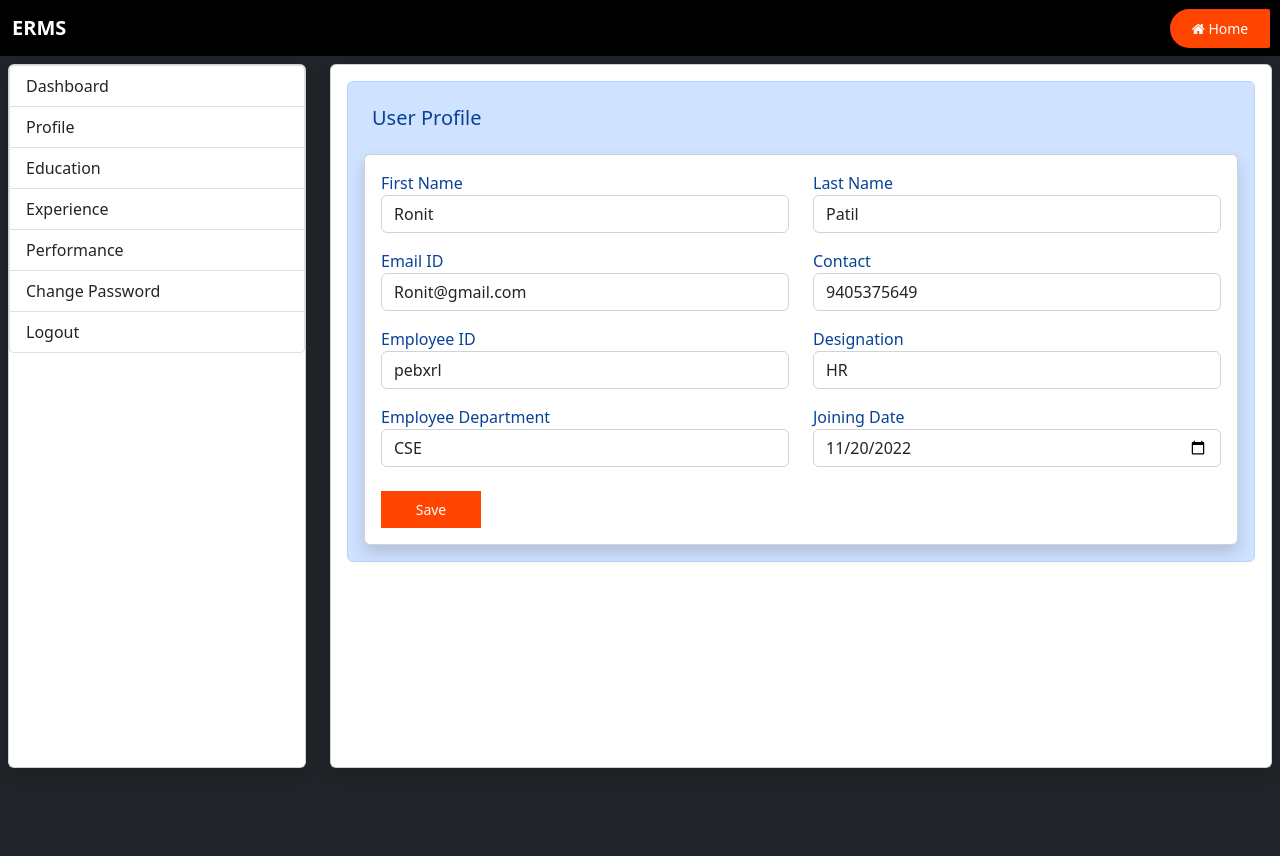
After one commit to PiyushThaware07/Employee-Record-Management-System, a Django app: template Applications/templates/apps/emp_profile.html in a window 1280 px wide. The commit adds this page. Run offline with Django 4.2, Linux system fonts and the light colour scheme; the template is opened without the code that fills it: values that come from a table or form of the project are taken from there, others are empty; data comes from the database, SQL or seed files in the repository; both versions use the stored data as it was after the commit.

Commit message:
Profile & Update Profile

```diff
--- a/Applications/models.py
+++ b/Applications/models.py
@@ -5,6 +5,10 @@ from django.contrib.auth.models import User
 class EmployeeDetail(models.Model):
     user = models.ForeignKey(User,on_delete=models.CASCADE)
     empcode = models.CharField(max_length=50)
+    emp_contact = models.CharField(max_length=13,null=True)
+    emp_designation = models.CharField(max_length=100,null=True)
+    emp_department = models.CharField(max_length=100,null=True)
+    emp_joinDate = models.CharField(max_length=100,null=True)
 
     def __str__(self):
         return f"{self.user.first_name} {self.user.last_name} / {self.user.username}"
--- a/Applications/templates/apps/emp_Interface.html
+++ b/Applications/templates/apps/emp_Interface.html
@@ -3,18 +3,27 @@
 {% block title %}Employee interface{% endblock title %}
 
 {% block content %}
+
+<style>
+    .col-md-3 .card .list-group .active
+    {
+        background-color:orangered !important;
+        border:0px !important;
+    }
+</style>
+
 <div class="container-fluid bg-dark p-2" style="width:100%;height:100%;">
     <div class="row">
         <div class="col-md-3">
             <div class="card shadow" style="height:88vh;">
                 <div class="list-group">
-                    <a href="" class="list-group-item list-group-item-action">Dashboard</a>
-                    <a href="" class="list-group-item list-group-item-action">Profile</a>
+                    <a href="{% url 'emp_Interface' %}" class="list-group-item list-group-item-action {% if request.path == "/emp_Interface" %}active{% endif %}">Dashboard</a>
+                    <a href="{% url 'emp_profile' %}" class="list-group-item list-group-item-action {% if request.path == "/emp_profile" %}active{% endif %}">Profile</a>
                     <a href="" class="list-group-item list-group-item-action">Education</a>
                     <a href="" class="list-group-item list-group-item-action">Experience</a>
                     <a href="" class="list-group-item list-group-item-action">Performance</a>
-                    <a href="{% url 'emp_changePassword' %}" class="list-group-item list-group-item-action">Change Password</a>
-                    <a href="{% url 'emp_logout' %}" class="list-group-item list-group-item-action" {% if request.path == "/emp_logout" %}active{% endif %}>Logout</a>
+                    <a href="{% url 'emp_changePassword' %}" class="list-group-item list-group-item-action {% if request.path == "/emp_changePassword" %}active{% endif %}">Change Password</a>
+                    <a href="{% url 'emp_logout' %}" class="list-group-item list-group-item-action {% if request.path == "/emp_logout" %}active{% endif %}" >Logout</a>
                 </div>
             </div>
         </div>
--- a/Applications/templates/apps/emp_changePassword.html
+++ b/Applications/templates/apps/emp_changePassword.html
@@ -35,7 +35,7 @@
                 <label for="confirmNewPassword">Confirm New Password</label>
                 <input type="text" placeholder="Confirm New Password" class="form-control" name="confirmNewPassword" id="confirmNewPassword">
             </div>
-            <a href=""><button class="btn btn-sm btn-primary mt-3">Save Changes</button></a>
+            <div class="col-lg-6"><a href=""><button class="btn btn-sm mt-4 p-2" style="width:100px;background-color:orangered; border:0px;border-radius:0px;color:white;">Save</button></a></div>
         </div>
     </form>
 </div>
--- /dev/null
+++ b/Applications/templates/apps/emp_profile.html
@@ -0,0 +1,71 @@
+{% extends 'apps/emp_Interface.html' %}
+
+{% block title %}Profile{% endblock title %}
+
+{% block data %}
+<div class="alert alert-primary" role="alert">
+    <div class="row p-2">
+        <h5 class="mb-0">User Profile</h5>
+    </div>
+    <form action="" method="post">
+        {% csrf_token %}
+        <div class="card shadow p-3 mt-3">
+            <div class="row">
+                <div class="col-md-6">
+                    <label for="firstname">First Name</label>
+                    <input type="text" placeholder="First Name" class="form-control" name="firstname" id="firstname" pattern="[A-Za-z]+" value="{{employee.user.first_name}}">
+                </div>
+                <div class="col-md-6">
+                    <label for="lastname">Last Name</label>
+                    <input type="text" placeholder="Last Name" class="form-control" name="lastname" id="lastname" pattern="[A-Za-z]+" value="{{employee.user.last_name}}">
+                </div>
+            </div>
+            <div class="row my-3">
+                <div class="col-md-6">
+                    <label for="email">Email ID</label>
+                    <input type="eamil" placeholder="Email ID" class="form-control" name="email" id="email" value="{{employee.user.username}}">
+                </div>
+                <div class="col-md-6">
+                    <label for="contact">Contact</label>
+                    <input type="tel" placeholder="Contact No" class="form-control" name="contact" id="contact" pattern="[0-9]+" value="{{employee.emp_contact}}">
+                </div>
+            </div>
+
+            <div class="row mb-3">
+                <div class="col-md-6">
+                    <label for="employeeId">Employee ID</label>
+                    <input type="text" placeholder="Employee ID" class="form-control" name="employeeId" id="employeeId" value="{{employee.empcode}}" class="field left" readonly>
+                </div>
+                <div class="col-md-6">
+                    <label for="designation">Designation</label>
+                    <input type="text" placeholder="Designation" class="form-control" name="designation" id="designation" pattern="[A-Za-z]+" value="{{employee.emp_designation}}">
+                </div>
+            </div>
+            <div class="row">
+                <div class="col-md-6">
+                    <label for="department">Employee Department</label>
+                    <input type="text" placeholder="Employee Department" class="form-control" name="department" id="department" pattern="[A-Za-z]+" value="{{employee.emp_department}}">
+                </div>
+                <div class="col-md-6">
+                    <label for="joinDate">Joining Date</label>
+                    <input type="date" placeholder="Joining Date" class="form-control" name="joinDate" id="joinDate" value="{{employee.emp_joinDate}}">
+                </div>
+            </div>
+            <div class="col-lg-6"><a href=""><button class="btn btn-sm mt-4 p-2" style="width:100px;background-color:orangered; border:0px;border-radius:0px;color:white;">Save</button></a></div>
+        </div>
+    </form>
+</div>
+
+{% if error == 'no' %}
+<script>
+    alert('Profile Updated Successfully');
+    window.location = ('{% url 'emp_profile' %}');
+</script>
+{% endif %}
+{% if error == 'yes' %}
+<script>
+    alert('Fail to Update Profile !!!');
+</script>
+{% endif %}
+
+{% endblock data %}
--- a/ERMS_Project/urls.py
+++ b/ERMS_Project/urls.py
@@ -25,4 +25,5 @@ urlpatterns = [
     path('emp_signup',views.emp_signup,name="emp_signup"),
     path('emp_Interface',views.emp_Interface,name="emp_Interface"),
     path('emp_changePassword',views.emp_changePassword,name="emp_changePassword"),
+    path('emp_profile',views.emp_profile,name="emp_profile"),
 ]
```
Also changed, not shown: Applications/views.py (+31 -0 lines), Applications/migrations/0002_employeedetail_emp_contact_and_more.py (added), db.sqlite3.
